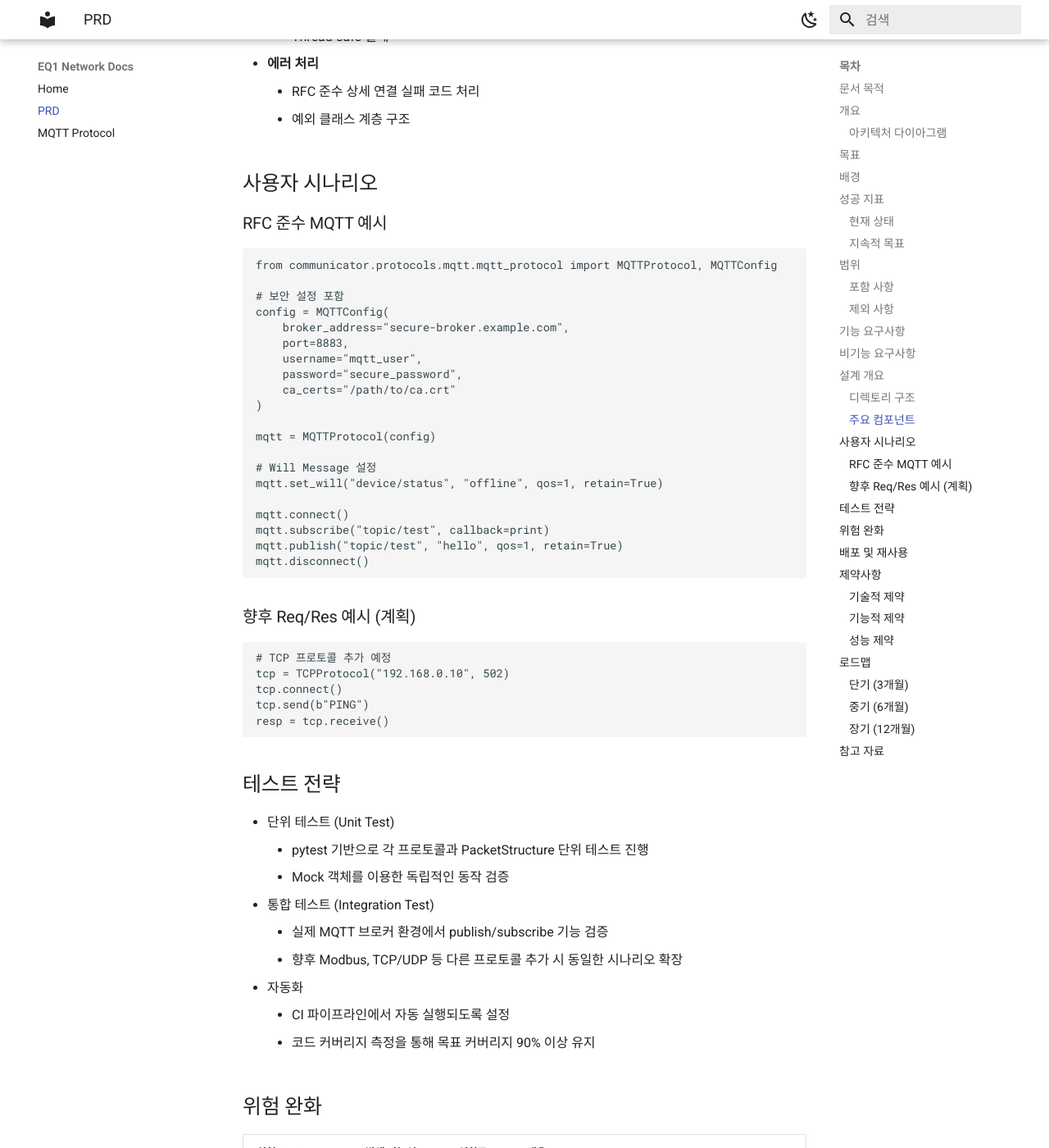
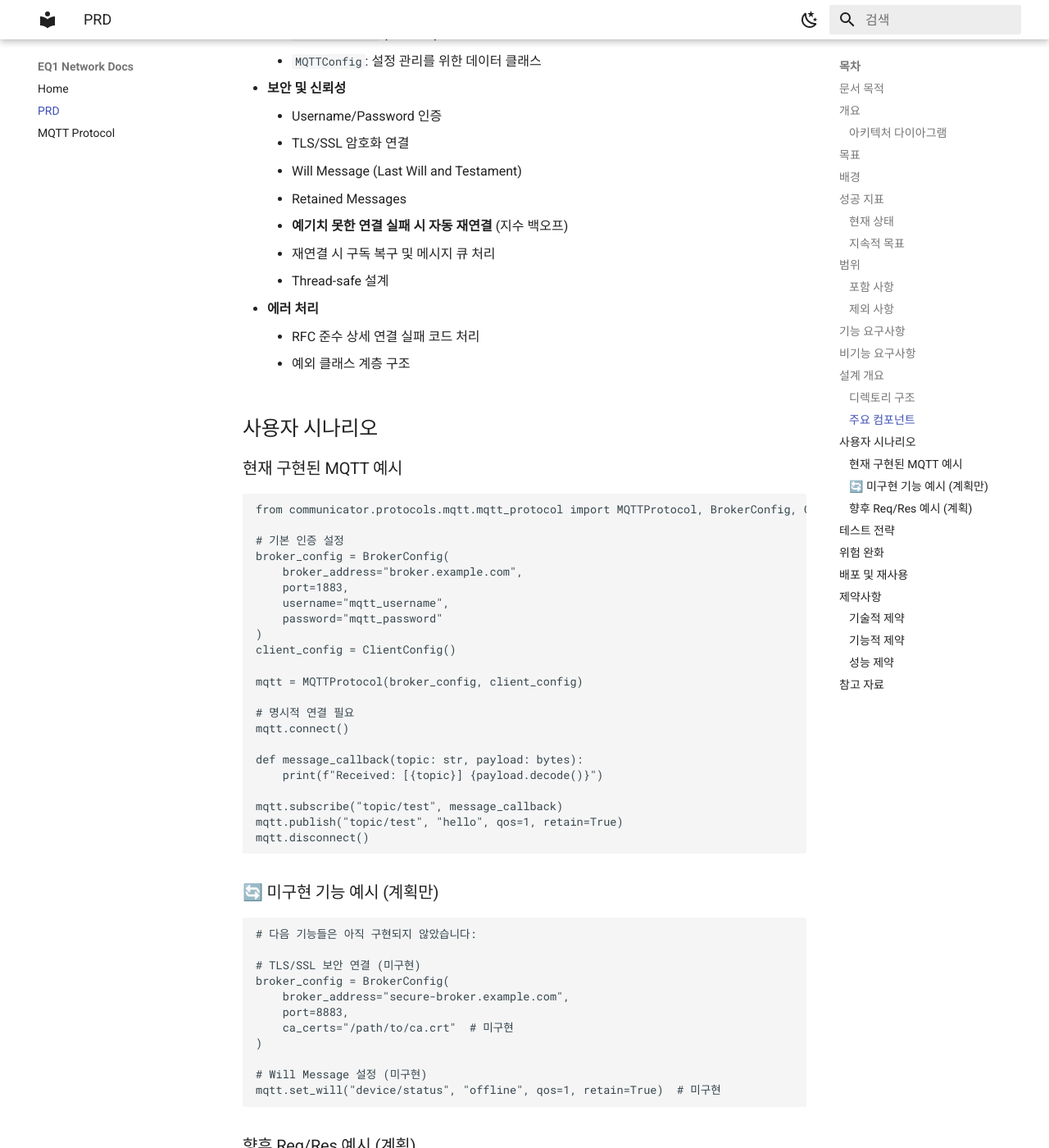
Before and after one commit to CREFLEINC/eq1_network, an MkDocs documentation site: the page built from docs/prd.md, in a window 1280 px wide and 1400 px high, scrolled down 4438 px. Shown: the whole window at 82% size. Built offline with MkDocs 1.6.1 and Material for MkDocs 9.7.7, drawn with Linux system fonts in a browser that asks for light colours; some of the changed text lies outside the part shown.

Commit message:
edit docs files and examples codes

````diff
--- a/docs/prd.md
+++ b/docs/prd.md
@@ -36,14 +36,13 @@
 ## 배경
 - 기존 시스템별 통신 구현 중복
 - MQTT, TCP/UDP, Modbus 등 여러 프로토콜을 하나의 코드베이스로 관리할 필요성 존재
-- 신규 참여자 온보딩 시간 단축 필요성 존재
 
 ## 성공 지표
 
 ### 현재 상태
-- **개발 속도**: ✅ 달성 - RFC 준수 MQTT 구현 완료
+- **개발 속도**: ✅ 달성 - MQTT v3.1.1 기본 기능 구현 완료
 - **품질 지표**: ✅ 달성 - 테스트 커버리지 90%+ 달성
-- **RFC 준수**: ✅ 달성 - MQTT v3.1.1/v5.0 표준 95% 준수
+- **MQTT 기본 기능**: ✅ 달성 - MQTT v3.1.1 기본 표준 준수
 
 ### 지속적 목표
 - **안정성**: 3개월간 치명적 통신 버그 0건 유지
@@ -70,7 +69,8 @@
 | **F-02** | **ReqRes 인터페이스** | - `ReqResProtocol` 추상 클래스는 다음 메서드를 반드시 포함해야 함:<br/>  - `connect()` / `disconnect()`: 대상과의 연결 수립 및 종료<br/>  - `send(data: bytes)`: 데이터 동기 전송<br/>  - `receive() -> bytes`: 응답 데이터 수신 (Blocking)<br/>  - `is_connected() -> bool`: 연결 상태 반환 |
 | **F-03** | **PubSub 인터페이스** | - `PubSubProtocol` 추상 클래스는 다음 메서드를 반드시 포함해야 함:<br/>  - `connect()` / `disconnect()`: 브로커와의 연결 수립 및 종료<br/>  - `publish(topic: str, payload: bytes)`: 메시지 발행<br/>  - `subscribe(topic: str, callback: Callable)`: 토픽 구독 및 콜백 등록<br/>  - `unsubscribe(topic: str)`: 토픽 구독 취소 |
 | **F-04** | **PacketStructure** | - 모든 통신 데이터는 `PacketStructure` 추상 클래스를 상속하여 구현.<br/>- `build() -> bytes`: 패킷 객체를 전송 가능한 `bytes`로 직렬화.<br/>- `parse(bytes) -> PacketStructure`: 수신된 `bytes`를 패킷 객체로 역직렬화.<br/>- `frame_type`: 패킷의 종류나 명령을 식별하는 속성을 제공.<br/>- `payload`: 실제 데이터가 담기는 `bytes` 형식의 속성을 제공. |
-| **F-05** | **RFC 준수 MQTTProtocol 구현** | - `PubSubProtocol` 인터페이스를 `paho-mqtt` 라이브러리로 구현.<br/>- **RFC 준수 기능**: Username/Password 인증, TLS/SSL 보안, Will Message, Retained Messages<br/>- **예기치 못한 연결 실패 시 자동 재연결** (지수 백오프)<br/>- 재연결 시 구독 자동 복구 및 메시지 큐 처리<br/>- QoS (0, 1, 2) 레벨 완전 지원<br/>- 상세한 RFC 준수 에러 처리 (rc 1-5) |
+| **F-05** | **RFC 준수 MQTTProtocol 구현** | - `PubSubProtocol` 인터페이스를 `paho-mqtt` 라이브러리로 구현.<br/>- **현재 구현**: Username/Password 인증, Retained Messages
+- **🔄 미구현**: TLS/SSL 보안, Will Message<br/>- **예기치 못한 연결 실패 시 자동 재연결** (지수 백오프)<br/>- 재연결 시 구독 자동 복구 및 메시지 큐 처리<br/>- QoS (0, 1, 2) 레벨 완전 지원<br/>- 상세한 RFC 준수 에러 처리 (rc 1-5) |
 | **F-06** | **Thread-safe 보장** | - publish, subscribe, unsubscribe, 큐 처리 등 모든 API가 thread-safe해야 함 |
 | **F-07** | **테스트 코드 제공** | - `pytest`와 `unittest.mock`을 사용하여 각 컴포넌트의 독립적인 동작을 검증.<br/>- `MQTTProtocol` 테스트를 위해 Mock MQTT 브로커를 사용.<br/>- CI 환경에서 실행 가능해야 하며, 코드 커버리지 90% 이상을 목표로 함. |
 
@@ -116,28 +116,45 @@
 
 ## 사용자 시나리오
 
-### RFC 준수 MQTT 예시
+### 현재 구현된 MQTT 예시
 ```python
-from communicator.protocols.mqtt.mqtt_protocol import MQTTProtocol, MQTTConfig
+from communicator.protocols.mqtt.mqtt_protocol import MQTTProtocol, BrokerConfig, ClientConfig
 
-# 보안 설정 포함
-config = MQTTConfig(
+# 기본 인증 설정
+broker_config = BrokerConfig(
+    broker_address="broker.example.com",
+    port=1883,
+    username="mqtt_username",
+    password="mqtt_password"
+)
+client_config = ClientConfig()
+
+mqtt = MQTTProtocol(broker_config, client_config)
+
+# 명시적 연결 필요
+mqtt.connect()
+
+def message_callback(topic: str, payload: bytes):
+    print(f"Received: [{topic}] {payload.decode()}")
+
+mqtt.subscribe("topic/test", message_callback)
+mqtt.publish("topic/test", "hello", qos=1, retain=True)
+mqtt.disconnect()
+```
+
+### 🔄 미구현 기능 예시 (계획만)
+```python
+# 다음 기능들은 아직 구현되지 않았습니다:
+
+# TLS/SSL 보안 연결 (미구현)
+broker_config = BrokerConfig(
     broker_address="secure-broker.example.com",
     port=8883,
-    username="mqtt_user",
-    password="secure_password",
-    ca_certs="/path/to/ca.crt"
+    ca_certs="/path/to/ca.crt"  # 미구현
 )
 
-mqtt = MQTTProtocol(config)
-
-# Will Message 설정
-mqtt.set_will("device/status", "offline", qos=1, retain=True)
-
-mqtt.connect()
-mqtt.subscribe("topic/test", callback=print)
-mqtt.publish("topic/test", "hello", qos=1, retain=True)
-mqtt.disconnect()
+# Will Message 설정 (미구현)
+mqtt.set_will("device/status", "offline", qos=1, retain=True)  # 미구현
 ```
 
 ### 향후 Req/Res 예시 (계획)
@@ -179,45 +196,21 @@
 ## 제약사항
 
 ### 기술적 제약
-- **Python 버전**: 3.10+ (현재 3.10.18 권장)
+- **Python 버전**: 3.10.18 (권장)
 - **외부 의존성**: paho-mqtt 1.6.0+
 - **운영체제**: macOS, Linux (테스트 완료), Windows (부분 지원)
 
 ### 기능적 제약
-- **현재 지원**: RFC 준수 MQTT 프로토콜만 공식 지원
-- **MQTT v5.0**: 부분 지원 (session_expiry_interval만)
+- **현재 지원**: MQTT v3.1.1 기본 기능만 지원
+- **🔄 미구현**: TLS/SSL, Will Message, MQTT v5.0 기능들
 - **동시 연결**: 단일 브로커당 하나의 연결만 지원
+- **명시적 연결**: connect() 메서드 호출 필수 (자동 연결 없음)
 
 ### 성능 제약
 - **처리량**: 초당 10,000 메시지 처리 가능
 - **동시 연결**: 100개 이하 권장
 - **메모리**: 연결당 약 10MB 사용
 
-## 로드맵
-
-### 단기 (3개월)
-- **MQTT v5.0 완전 지원**
-    - User Properties, Topic Aliases, Reason Codes 추가
-    - 현재 95% 준수에서 100% 준수로 향상
-- **성능 최적화**
-    - 비동기 처리 강화
-    - 연결 풀링 지원
-
-### 중기 (6개월)
-- **새로운 프로토콜 추가**
-    - TCP/UDP 프로토콜 (ReqRes 인터페이스)
-    - Serial 통신 프로토콜
-    - Modbus 프로토콜
-- **플러그인 매니저**
-    - 동적 프로토콜 로딩
-    - Hot-reload 기능
-
-### 장기 (12개월)
-- **엔터프라이즈 기능**
-    - 모니터링 및 메트릭 수집
-    - 로드 밸런싱 및 클러스터링
-    - 설정 관리 시스템
-
 ## 참고 자료
 - [MQTT Protocol](mqtt_protocol.md)
 - [README.md](README.md)
````
Also changed, not shown: docs/README.md (+18 -13 lines), docs/mqtt_protocol.md (+6 -6 lines).
